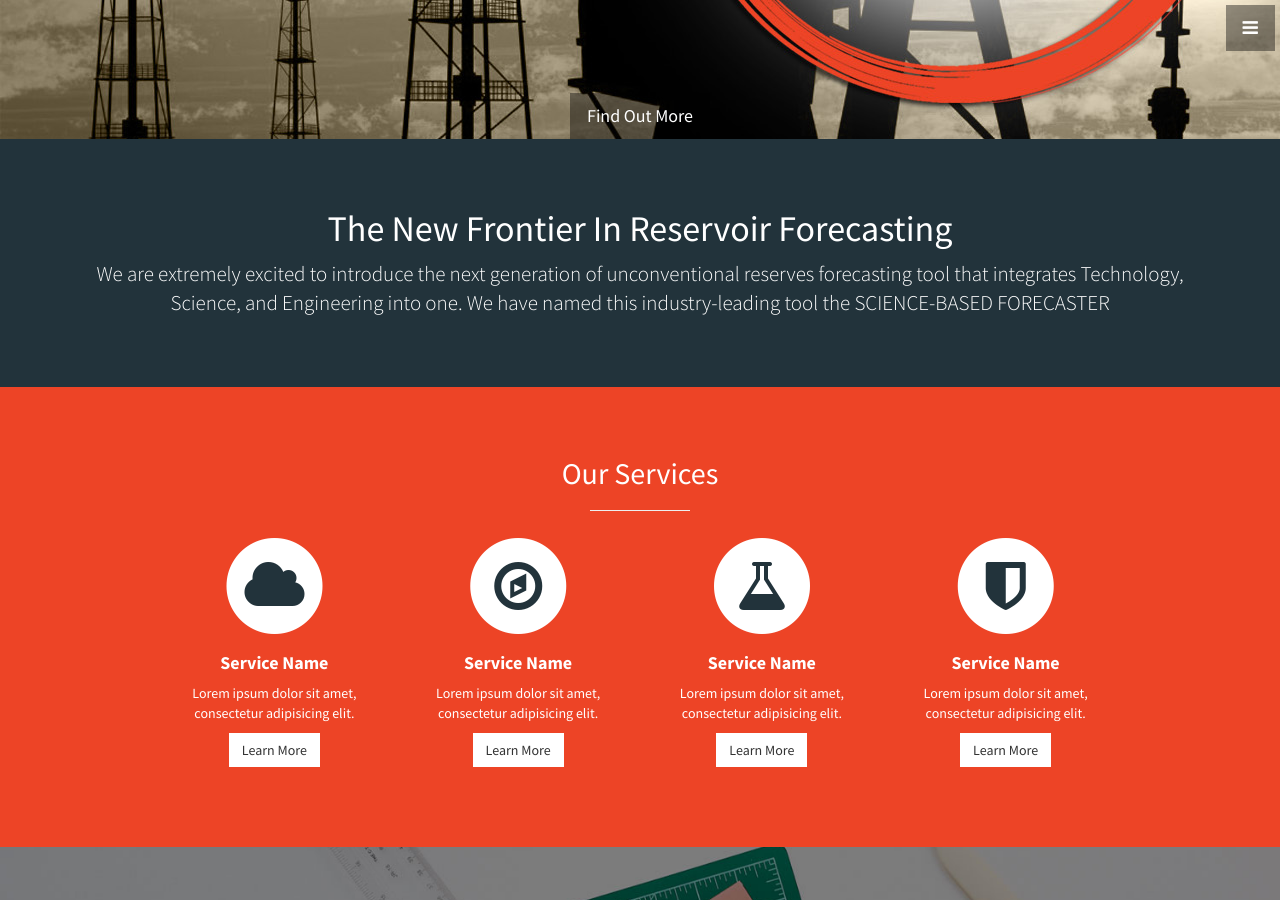
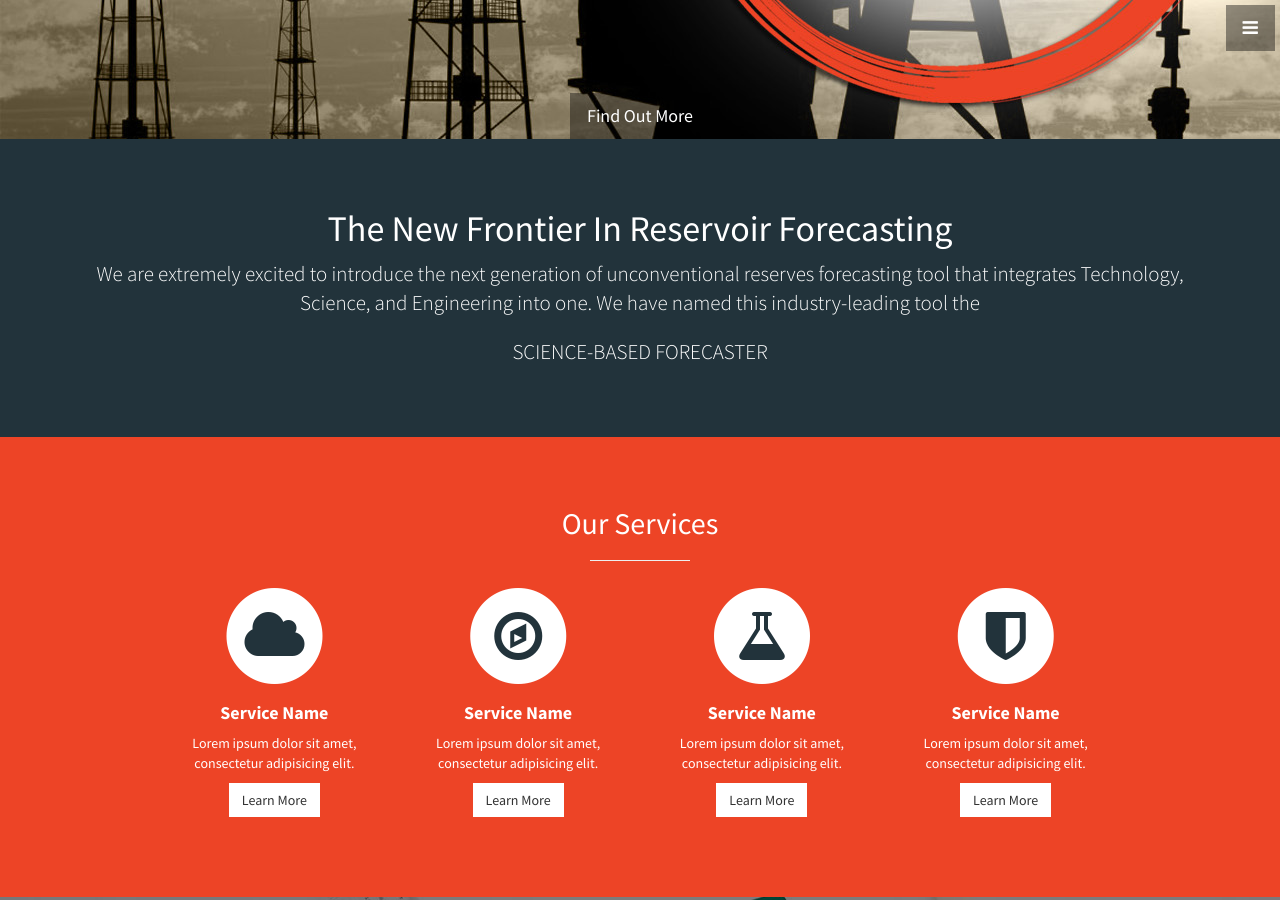
Before and after one commit to volny/stylish-portfolio-jekyll, a Jekyll site: the page built from index.html, in a window 1280 px wide and 900 px high, scrolled down 89861 px. Built offline with Jekyll 4.4.1, drawn with Linux system fonts in a browser that asks for light colours.

Commit message:
edit text

```diff
--- a/_includes/about.html
+++ b/_includes/about.html
@@ -3,8 +3,8 @@
     <div class="row">
       <div class="col-lg-12 text-center">
         <h1>The New Frontier In Reservoir Forecasting</h1>
-        <p class="lead">We are extremely excited to introduce the next generation of unconventional reserves forecasting tool that integrates Technology, Science, and Engineering into one. We have named this industry-leading tool the
-SCIENCE-BASED FORECASTER</p>
+        <p class="lead" style="text-align:center">We are extremely excited to introduce the next generation of unconventional reserves forecasting tool that integrates Technology, Science, and Engineering into one. We have named this industry-leading tool the</p>
+        <p class="lead" style="text-align:center">SCIENCE-BASED FORECASTER</p>
       </div>
     </div>
     <!-- /.row -->
```
